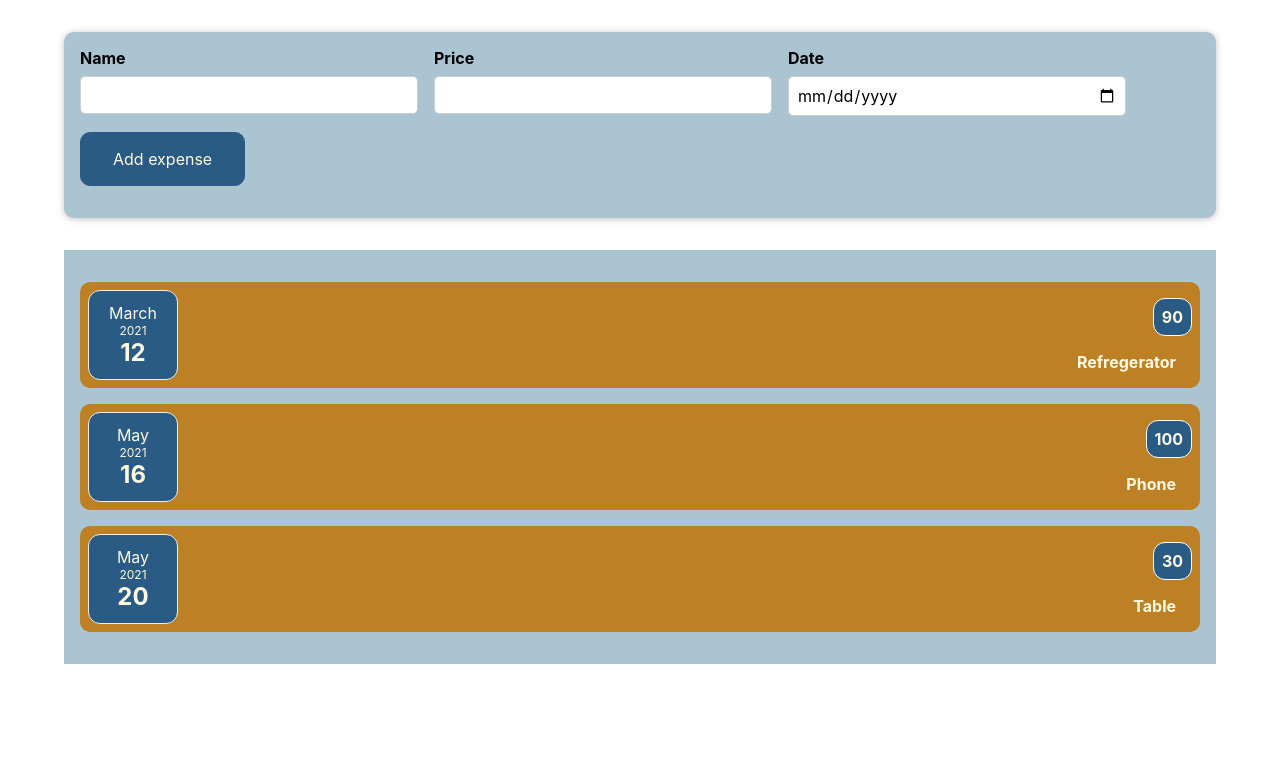
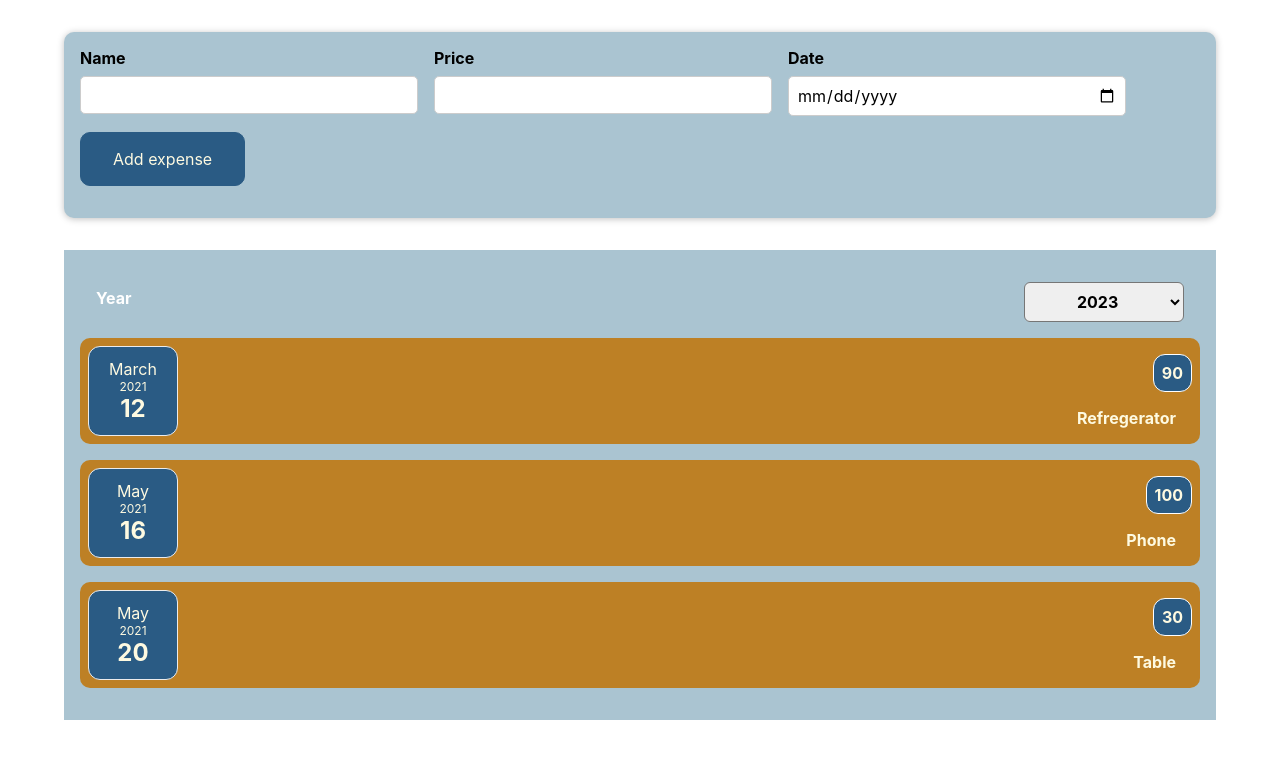
Before and after one commit to Ruslantoloshnyi/react_expenses, a React (Create React App) app: page / in a window 1280 px wide. Shown: the top 758 px of the page. Built offline with nearby package versions, Linux system fonts and the light colour scheme.

Commit message:
add costfilter and css

```diff
--- /dev/null
+++ b/src/components/CostFilter/CostFilter.css
@@ -0,0 +1,24 @@
+.costs-filter {
+  color: white;
+  padding: 0 1rem;
+}
+
+.costs-filter__control {
+  display: flex;
+  width: 100%;
+  align-items: center;
+  justify-content: space-between;
+  margin: 1rem 0;
+}
+
+.costs-filter label {
+  font-weight: bold;
+  margin-bottom: 0.5rem;
+}
+
+.costs-filter select {
+  font: inherit;
+  padding: 0.5rem 3rem;
+  font-weight: bold;
+  border-radius: 6px;
+}
--- /dev/null
+++ b/src/components/CostFilter/CostFilter.jsx
@@ -0,0 +1,27 @@
+import "./CostFilter.css";
+
+function CostFilter(props) {
+  function yearChangeHandler(event) {
+    props.onChangeYear(event.target.value);
+  }
+  return (
+    <div className="costs-filter">
+      <div className="costs-filter__control">
+        <label>Year</label>
+        <select value={props.curentYear} onChange={yearChangeHandler}>
+          <option value="2022">2022</option>
+          <option value="2023">2023</option>
+          <option value="2024">2024</option>
+          <option value="2015">2025</option>
+          <option value="2026">2026</option>
+          <option value="2027">2027</option>
+          <option value="2028">2028</option>
+          <option value="2029">2029</option>
+          <option value="2030">2030</option>
+        </select>
+      </div>
+    </div>
+  );
+}
+
+export default CostFilter;
--- a/src/components/Costs/Costs.jsx
+++ b/src/components/Costs/Costs.jsx
@@ -1,9 +1,18 @@
 import CostItem from "../CostItem/CostItem";
 import "./Costs.css";
+import CostFilter from "../CostFilter/CostFilter";
+import { useState } from "react";
 
 function Costs(props) {
+  const [year, setYear] = useState("2023");
+  function onChangeYear(value) {
+    console.log(value);
+    setYear(value);
+  }
+
   return (
     <div className="costs">
+      <CostFilter curentYear={year} onChangeYear={onChangeYear}></CostFilter>
       <CostItem
         date={props.costs[0].date}
         discription={props.costs[0].discription}
--- a/src/components/NewCost/CostForm.jsx
+++ b/src/components/NewCost/CostForm.jsx
@@ -66,7 +66,7 @@ function CostForm(props) {
             onChange={DateChangeHandler}
             type="date"
             min="2022-01-01"
-            step="2025-01-01"
+            max="2030-12-31"
             required
           />
         </div>
```
